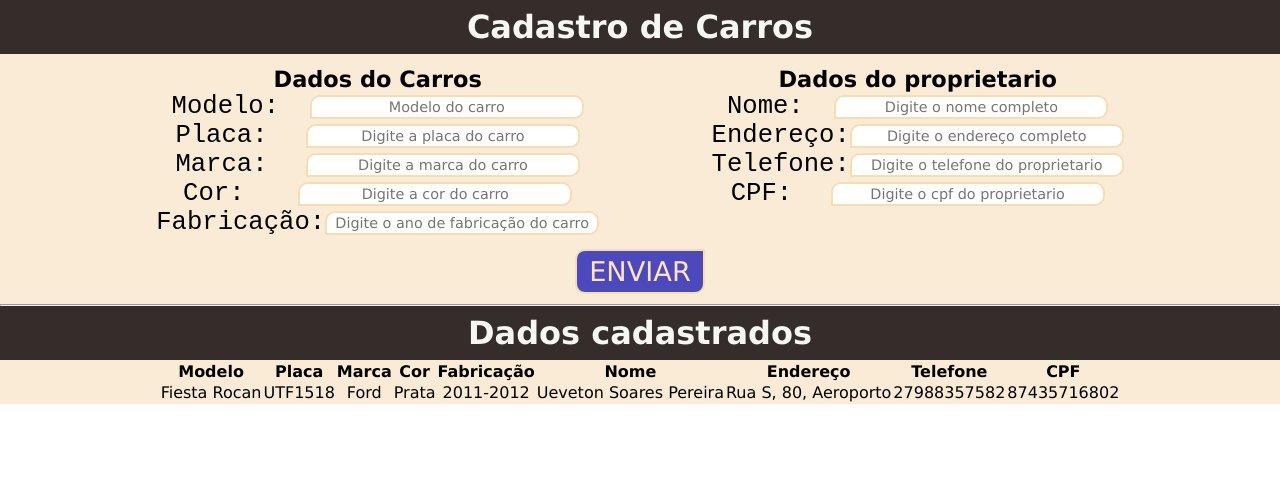
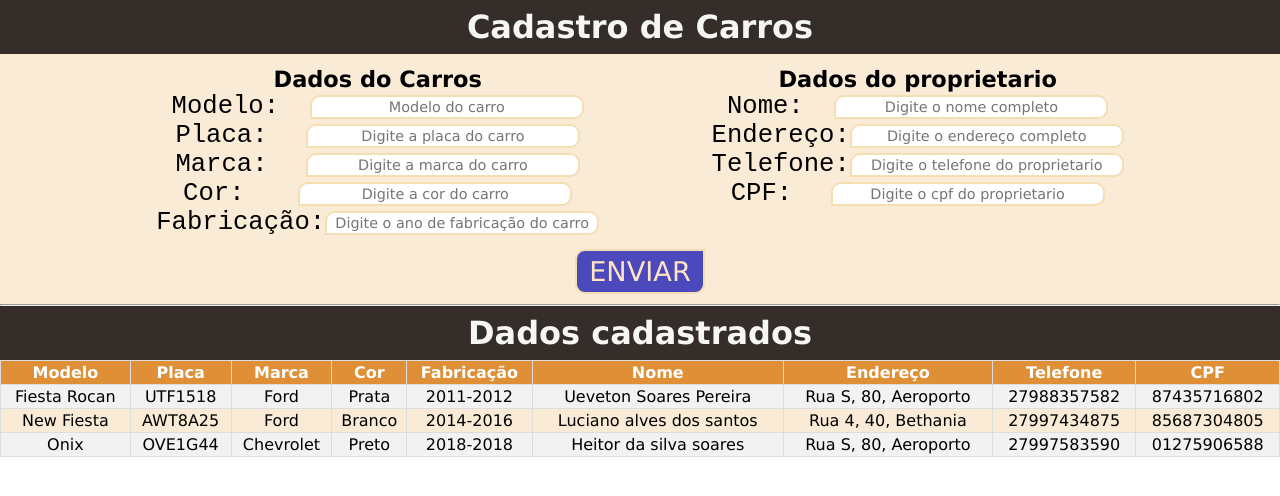
Before and after one commit to ueveton/Cadastros, a React (Vite) app: page / in a window 1280 px wide. Shown: the top 496 px of the page. Built offline with nearby package versions, Linux system fonts and the light colour scheme; data requests are answered from the project's data file.

Commit message:
Resgatando dados do banco de dados jsonserver

```diff
--- a/data/db.json
+++ b/data/db.json
@@ -1,9 +1,16 @@
 {
-    "products": [
+    "register": [
         {
-            "nome": "Ueveton",
-            "value": 10,
-            "id": "1"
+            "id": "1",
+            "modelo": "Fiesta Rocan",
+            "placa": "UTF1518",
+            "marca": "Ford",
+            "cor": "Prata",
+            "fabricacao": "2011-2022",
+            "nome": "Ueveton Soares Pereira",
+            "endereco": "Rua S, 80, Aeroporto",
+            "telefone": "27988327582",
+            "cpf": "87435716802"
         }
     ]
 }
--- a/src/App.jsx
+++ b/src/App.jsx
@@ -1,10 +1,22 @@
-import { useState } from 'react'
+import { useState, useEffect } from 'react'
 import './App.css'
 import { CadCarros } from './CadCarros'
 import { ListCad } from './ListCad'
 
+const url = "http://localhost:3000/register"
+
 function App() {
-  const [count, setCount] = useState(0)
+  const [register, setRegister] = useState([]);
+
+  useEffect(() => {
+    console.log("Carregou")
+    async function getData() {
+      const res = await fetch(url)
+      const data = await res.json()
+      console.log(data)
+    }
+    getData();
+  }, []);
 
   return (
     <div className='container'>
--- a/src/ListCad.css
+++ b/src/ListCad.css
@@ -0,0 +1,25 @@
+#table {
+    border-collapse: collapse;
+    width: 100%;
+}
+
+#table th {
+    padding-top: 2px;
+    padding-bottom: 2px;
+    text-align: center;
+    background-color: #df9037;
+    color: white;
+}
+
+#table td, #table th {
+    border: 1px solid #ddd;
+    padding: 2px;
+}
+
+#table tr:nth-child(even) {
+    background-color: #f2f2f2;
+}
+
+#table tr:hover {
+    background-color: #ddd;
+}
--- a/src/ListCad.jsx
+++ b/src/ListCad.jsx
@@ -4,7 +4,7 @@ import "./ListCad.css"
 export const ListCad = () => {
     return (
         <div>
-            <table>
+            <table id='table'>
                 <tr>
                     <th>Modelo</th>
                     <th>Placa</th>
@@ -27,6 +27,28 @@ export const ListCad = () => {
                     <td>27988357582</td>
                     <td>87435716802</td>
                 </tr>
+                <tr>
+                    <td>New Fiesta</td>
+                    <td>AWT8A25</td>
+                    <td>Ford</td>
+                    <td>Branco</td>
+                    <td>2014-2016</td>
+                    <td>Luciano alves dos santos</td>
+                    <td>Rua 4, 40, Bethania</td>
+                    <td>27997434875</td>
+                    <td>85687304805</td>
+                </tr>
+                <tr>
+                    <td>Onix</td>
+                    <td>OVE1G44</td>
+                    <td>Chevrolet</td>
+                    <td>Preto</td>
+                    <td>2018-2018</td>
+                    <td>Heitor da silva soares</td>
+                    <td>Rua S, 80, Aeroporto</td>
+                    <td>27997583590</td>
+                    <td>01275906588</td>
+                </tr>
             </table>
         </div>
     )
```
